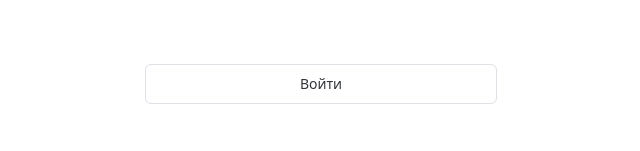
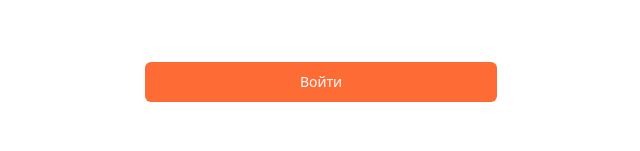
Before and after one commit to ljopiy/library, a Vue app in the folder frontend/: page /sign-in in a window 1280 px wide. Shown: the part 564-715 px from the top of the page, without its empty margins (319-959 px from the left). Built offline with nearby package versions, Linux system fonts and the light colour scheme.

Commit message:
fix: button

```diff
--- a/frontend/src/App.vue
+++ b/frontend/src/App.vue
@@ -15,7 +15,7 @@ const themeOverrides = {
     colorHoverPrimary: '#FF8A65',
     colorPressedPrimary: '#E55A2B',
     borderPrimary: '#FF6B35',
-    borderRadius: '8px',
+    borderRadius: '6px',
     heightMedium: '40px'
   },
   Input: {
--- /dev/null
+++ b/frontend/src/pages/Book.vue
@@ -0,0 +1,6 @@
+<template>
+
+</template>
+
+<script setup>
+</script>
--- a/frontend/src/pages/sign-in.vue
+++ b/frontend/src/pages/sign-in.vue
@@ -17,7 +17,7 @@
         <NInput placeholder="Пароль"></NInput>
         <button>Забыли свой пароль?</button>
       </form>
-      <NButton>Войти</NButton>
+      <NButton type="primary">Войти</NButton>
     </div>
   </div>
 </template>
@@ -31,6 +31,9 @@ import iconBtn from '@/components/ui/icon-btn.vue';
 <style scoped>
 .page-wrapper {
   background-color: #F7742A;
+  display: flex;
+  flex-direction: column;
+
 }
 
 form {
@@ -69,14 +72,16 @@ form button {
 
 .login {
   background-color: white;
-  border-radius: 5%;
+  border-radius: 20px 20px 0 0;
+
   padding: 24px;
   border: none;
-  border-top: 2px solid white;
+
   display: flex;
   flex-direction: column;
   gap: 65px;
   padding-bottom: 20%;
+  flex: 1;
 }
 
 h1 {
```
